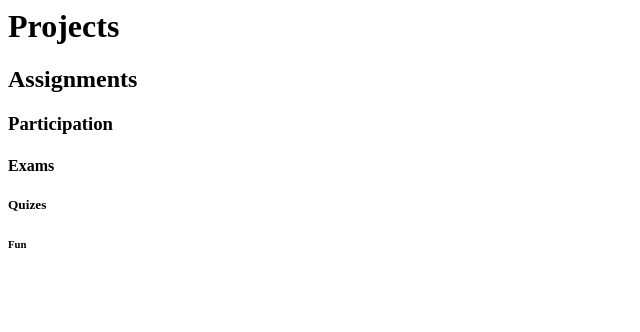
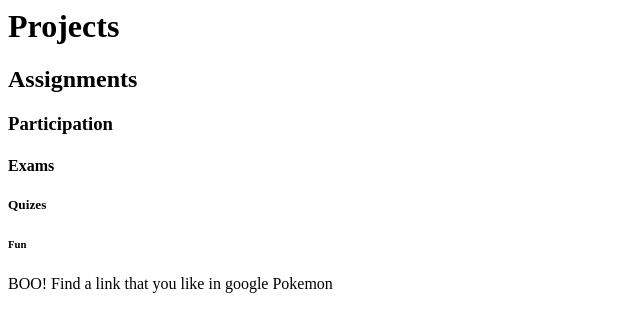
Before and after one commit to Gabsterlitious/GabrielPortfolio.github.io, a plain HTML site: page practice.html in a window 1280 px wide. Shown: the whole page, without its empty margins (0-640 px from the left). Drawn offline with Linux system fonts and the light colour scheme.

Commit message:
add paragraph and link

```diff
--- a/practice.html
+++ b/practice.html
@@ -14,6 +14,12 @@
 	<h4>Exams</h4>
 	<h5>Quizes</h5>
 	<h6>Fun</h6>
+
+	<p>BOO! Find a link
+	that you like in google
+	<a hrev="www.pokemon.com/">Pokemon</a>
+	</p>
+
 </body>
 
 </html>
```
